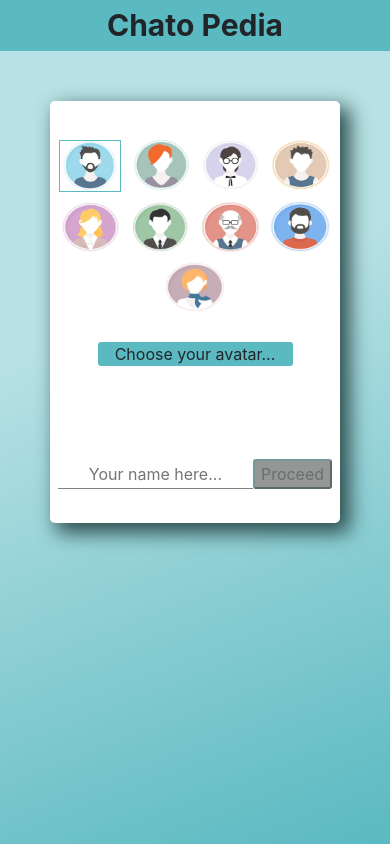
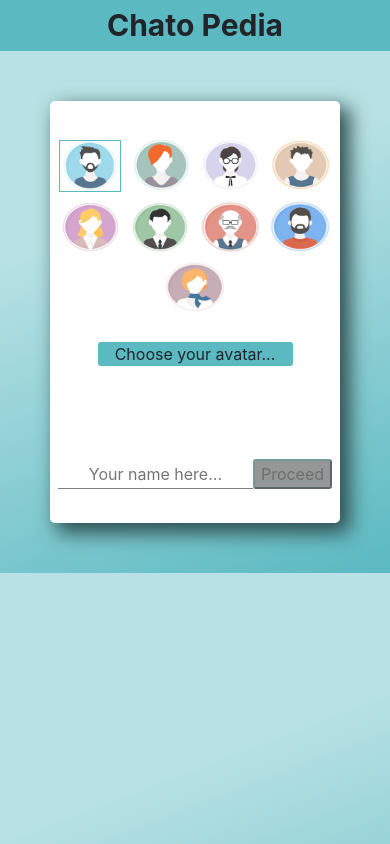
Before and after one commit to RJayanth/chato-pedia, a React (Create React App) app: page / in a window 390 px wide. Built offline with nearby package versions, Linux system fonts and the light colour scheme.

Commit message:
fix: resolution when mobile keyboard is active

```diff
--- a/public/index.html
+++ b/public/index.html
@@ -40,6 +40,10 @@
       To begin the development, run `npm start` or `yarn start`.
       To create a production bundle, use `npm run build` or `yarn build`.
     -->
+    <!-- <script>
+      const element = document.getElementsByClassName("chatbox-container-reduced");
+      element.scrollIntoViewIfNeeded();
+    </script> -->
 </body>
 
 </html>
--- a/src/App.css
+++ b/src/App.css
@@ -1,13 +1,22 @@
-.App {
-  text-align: center;
-  /* background-color: #b7e1e4; */
-  height: 100vh;
+body{
+  height: 100%;
   background: rgb(90,185,193);
   background: -moz-linear-gradient(339deg, rgba(90,185,193,1) 0%, rgba(183,225,228,1) 63%);
   background: -webkit-linear-gradient(339deg, rgba(90,185,193,1) 0%, rgba(183,225,228,1) 63%);
   background: linear-gradient(339deg, rgba(90,185,193,1) 0%, rgba(183,225,228,1) 63%);
   filter: progid:DXImageTransform.Microsoft.gradient(startColorstr="#5ab9c1",endColorstr="#b7e1e4",GradientType=1);
+}
+.App {
+  text-align: center;
+  /* background-color: #b7e1e4; */
+  height: 100%;
+  /* background: rgb(90,185,193);
+  background: -moz-linear-gradient(339deg, rgba(90,185,193,1) 0%, rgba(183,225,228,1) 63%);
+  background: -webkit-linear-gradient(339deg, rgba(90,185,193,1) 0%, rgba(183,225,228,1) 63%);
+  background: linear-gradient(339deg, rgba(90,185,193,1) 0%, rgba(183,225,228,1) 63%);
+  filter: progid:DXImageTransform.Microsoft.gradient(startColorstr="#5ab9c1",endColorstr="#b7e1e4",GradientType=1); */
   /* font-family: monospace; */
+  overflow-y: auto;
 }
 
 .App-logo {
--- a/src/components/ChatBox/index.css
+++ b/src/components/ChatBox/index.css
@@ -2,6 +2,20 @@
     display: flex;
     flex-direction: column;
     height: 80vh;
+    margin: 5px;
+    /* border: 1px solid; */
+    border-radius: 10px;
+    box-shadow: 4px 1px 20px 0px #6f6666;
+    background-color: white;
+    position: fixed;
+    bottom: 0;
+    width: 100%;
+}
+
+.chatbox-container-reduced {
+    display: flex;
+    flex-direction: column;
+    height: 40vh;
     margin: 5px;
     /* border: 1px solid; */
     border-radius: 10px;
```
